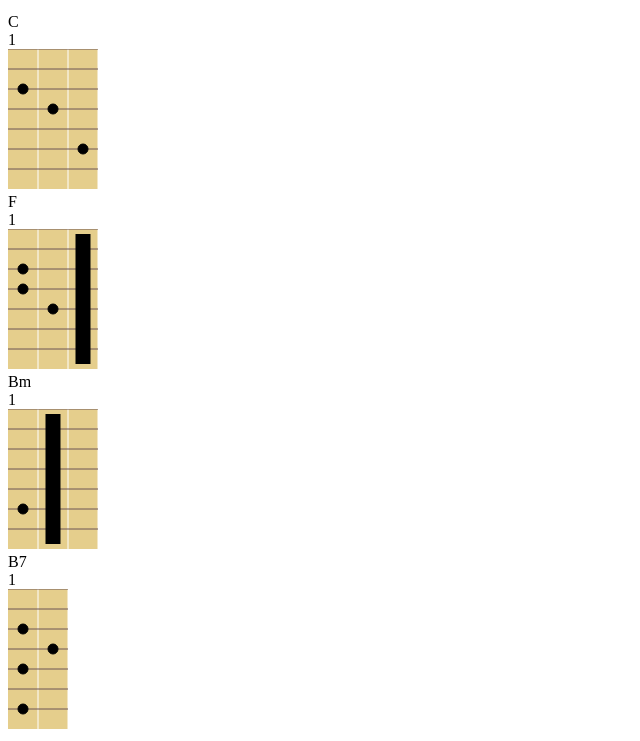
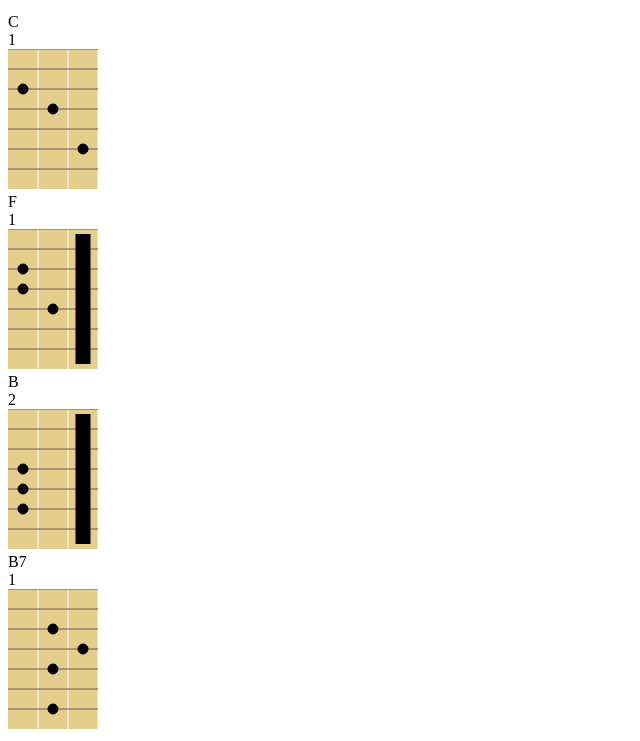
Before and after one commit to okedo/chords-web-component, a website: page index.html in a window 1280 px wide. Shown: the part 101-842 px from the top of the page, without its empty margins (0-640 px from the left). Drawn offline with Linux system fonts and the light colour scheme.

Commit message:
updated logic for horizontal position

```diff
--- a/index.html
+++ b/index.html
@@ -6,7 +6,7 @@
     <p>My first paragraph.</p>
     <single-chord chord="C"></single-chord>
     <single-chord chord="F"></single-chord>
-    <single-chord chord="Bm"></single-chord>
+    <single-chord chord="B"></single-chord>
     <single-chord chord="B7"></single-chord>
 
     <script src="./src/chord.js"></script>
--- a/src/chord.js
+++ b/src/chord.js
@@ -6,7 +6,6 @@ class SingleChord extends HTMLElement {
       canvasWidth: 390,
       canvasHeight: 140,
       maxRow: 12,
-      minRow: 0,
       reflect: true
     };
     this.props = {};
@@ -119,17 +118,18 @@ class SingleChord extends HTMLElement {
             : min;
       }
     }
-    this.state.maxRow = max;
-    this.state.minRow = min;
+
+    this.state.maxRow = max - this.props.startString < 2 ? max + 1 : max;
   }
 
-  calculateElementHorizontalPosition(element) {
+  calculateElementHorizontalPosition(elementPosition) {
+    const elementPos = elementPosition - this.props.startString;
     const rowWidth = 30;
-    return this.state.canvasWidth - element * rowWidth + rowWidth * 0.5;
+    return this.state.canvasWidth - elementPos * rowWidth - rowWidth * 0.5;
   }
 
   calculateCanvasSize() {
-    const tempWidth = (this.state.maxRow - this.state.minRow + 1) * 30;
+    const tempWidth = (this.state.maxRow - this.props.startString + 1) * 30;
     this.state.canvasWidth = tempWidth;
   }
 
@@ -175,19 +175,15 @@ class SingleChord extends HTMLElement {
   getCurrentTemplete() {
     const template = `<div class="main-container">
                               <div class="accord-description">
-                                  <div id="${
-                                    this.chordNameId
-                                  }" class="description-element">
+                                  <div
+                                  id=${this.chordNameId}
+                                  class="description-element">
                                       ${this.props.name}
                                   </div>
-                                  <div id="${
-                                    this.rowNumberId
-                                  }" class="description-element row-number-container">
-                                      ${
-                                        this.state.minRow
-                                          ? this.state.minRow
-                                          : 1
-                                      }
+                                  <div
+                                  id=${this.rowNumberId}
+                                  class="description-element row-number-container">
+                                      ${this.props.startString}
                                   </div>
                               </div>
                               <canvas
```
